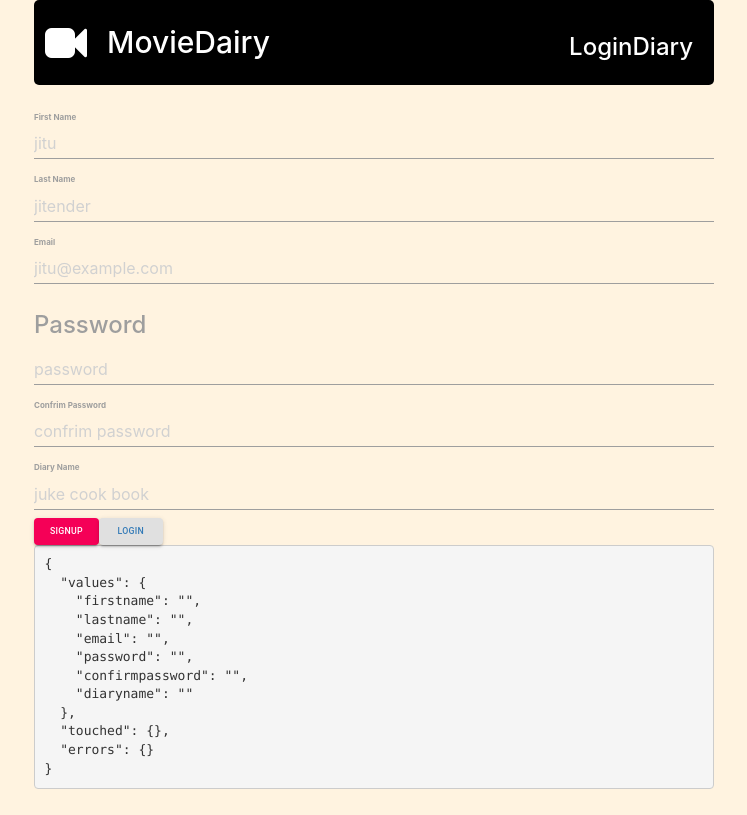
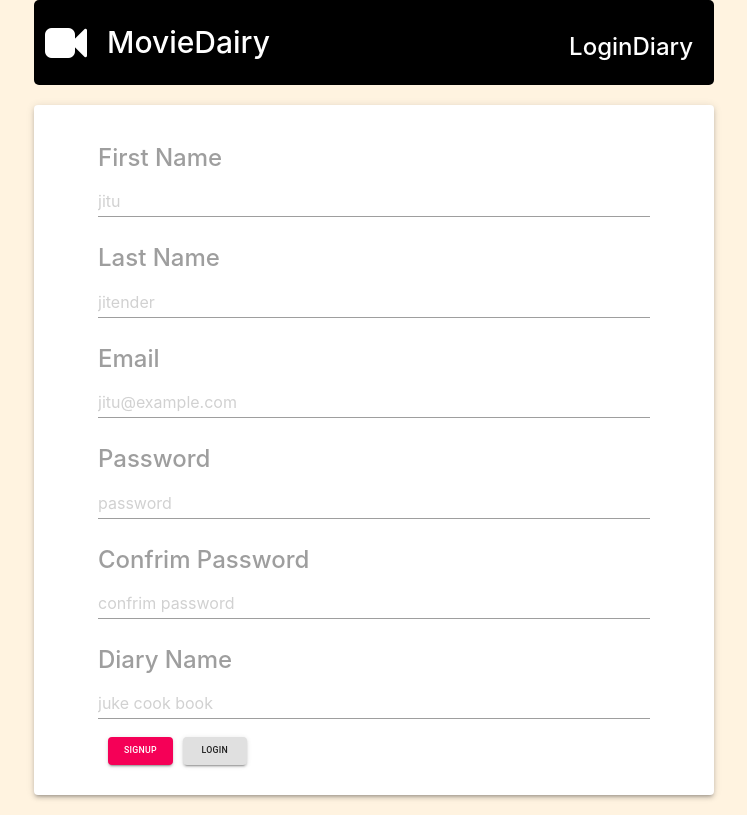
Before and after one commit to imcodekhan/movie-diary_0.2, a React (Create React App) app: page /signup in a window 1280 px wide. Shown: the whole page, without its empty margins (266-1013 px from the left). Built offline with nearby package versions, Linux system fonts and the light colour scheme.

Commit message:
done iwth context and formik

```diff
--- a/src/App.js
+++ b/src/App.js
@@ -9,10 +9,11 @@ import {
   Switch,
   Redirect,
 } from "react-router-dom";
-
 import { ACTIONS } from "./shared/utils/Actions";
-import Signup from "./sign/Signup";
+import FormikSignup from "./sign/Signup";
 import userContext from "./sign/userContext";
+import { history } from "react-router-dom";
+import { users } from "./shared/utils/DummyData";
 
 const API_KEY = "k_92BxqCro";
 
@@ -70,6 +71,11 @@ const reducer = (state, action) => {
       return {
         ...state,
         user: action.payload,
+      };
+    case ACTIONS.LOAD_FAV_MOVIES:
+      return {
+        ...state,
+        favMovies: action.payload,
       };
     default:
       return state;
@@ -170,11 +176,20 @@ const App = () => {
     }
   };
 
+  const handleSignUp = (user) => {
+    console.log("hello world from signup");
+    const newUser = { ...user, favMovies: [] };
+    users.push(newUser);
+    dispatch({ type: ACTIONS.TOGGLE_LOGIN, payload: user });
+  };
   const handleLogin = (user) => {
+    console.log("hello from login handle");
     dispatch({ type: ACTIONS.TOGGLE_LOGIN, payload: user });
+    dispatch({ type: ACTIONS.LOAD_FAV_MOVIES, payload: user.favMovies });
   };
   const handleLogout = () => {
     dispatch({ type: ACTIONS.TOGGLE_LOGIN, payload: false });
+    dispatch({ type: ACTIONS.LOAD_FAV_MOVIES, payload: [] });
   };
 
   const handleDeleteButton = (index) => {
@@ -208,7 +223,7 @@ const App = () => {
   //     )
   //     .catch((err) => console.log(err));
   // }, []);
-
+  console.log(users);
   return (
     <userContext.Provider value={state.user}>
       <div style={{ margin: "0px 300px" }}>
@@ -239,7 +254,7 @@ const App = () => {
               <FormikLogin handleLogin={handleLogin} />
             </Route>
             <Route path="/signup" exact>
-              <Signup />
+              <FormikSignup handleSignUp={handleSignUp} />
             </Route>
             <Redirect to="/" />
           </Switch>
--- a/src/diary/Diary.jsx
+++ b/src/diary/Diary.jsx
@@ -1,6 +1,7 @@
-import React, { useState } from "react";
+import React, { useState, useContext } from "react";
 import Tab from "./components/Tab";
 import { Link } from "react-router-dom";
+import userContext from "../sign/userContext";
 
 const Diary = ({
   favMovies,
@@ -8,12 +9,15 @@ const Diary = ({
   handleDeleteButton,
   handleNoteSave,
 }) => {
+  const login = useContext(userContext);
   console.log("Diary rendered");
+  console.log(login);
   const [showNote, setShowNote] = useState(false);
   const [showModal, setShowModal] = useState(false);
   const [newNote, setNewNote] = useState("");
   return (
     <div className="container">
+      {login ? <div>welocme to {login.diaryname}</div> : ""}
       <ul
         className="z-depth-3"
         style={{ margin: "10% 20%", display: "flex", flexDirection: "column" }}
--- a/src/shared/utils/Actions.js
+++ b/src/shared/utils/Actions.js
@@ -9,4 +9,5 @@ export const ACTIONS = {
   ADD_FAV_MOVIE: "add-fav-movie",
   REMOVE_FAV_MOVIE: "remove-fav-movie",
   TOGGLE_LOGIN: "toggle-login",
+  LOAD_FAV_MOVIES: "load-fav-movies",
 };
--- a/src/shared/utils/DummyData.js
+++ b/src/shared/utils/DummyData.js
@@ -6,7 +6,7 @@ export let users = [
     email: "jitu@example.com",
     password: "jitu@123",
     diaryname: "jitu theater",
-    favMOvies: [
+    favMovies: [
       {
         id: 1,
         fullTitle: "batman",
--- /dev/null
+++ b/src/shared/utils/History.jsx
@@ -0,0 +1,2 @@
+import { createBrowserHisotry } from "react-router-dom";
+export default createBrowserHisotry();
--- a/src/sign/Login.jsx
+++ b/src/sign/Login.jsx
@@ -1,29 +1,15 @@
-import React from "react";
+import React, { useState } from "react";
 import { withFormik, Field, Form } from "formik";
 import * as yup from "yup";
 import { Button, Container, Paper } from "@material-ui/core";
 import { Link } from "react-router-dom";
 import { users } from "../shared/utils/DummyData";
 
-const Login = ({ values, errors, touched, isSubmitting, handleLogin }) => (
-  <Paper
-    elevation={3}
-    style={{
-      height: 500,
-      maxWidth: 800,
-      textAlign: "center",
-      marginLeft: "30%",
-    }}
-  >
-    <Container maxWidth="sm">
-      <Form
-        style={{
-          height: 500,
-          maxWidth: 800,
-          textAlign: "center",
-          marginTop: "30%",
-        }}
-      >
+const Login = ({ errors, touched, isSubmitting }) => {
+  return (
+    <Paper elevation={3}>
+      <Container>
+        <Form>
           <div>
             <label htmlFor="email">
               <h3>Email</h3>
@@ -45,25 +31,30 @@ const Login = ({ values, errors, touched, isSubmitting, handleLogin }) => (
             variant="contained"
             color="secondary"
             disabled={isSubmitting}
+            style={{ margin: 10 }}
           >
             Login
           </Button>
-        <Button>
-          <Link to="/signup">Sign up</Link>
+          <Link to="/signup">
+            <Button variant="contained" style={{ margin: 10 }}>
+              Sign up
             </Button>
+          </Link>
         </Form>
       </Container>
     </Paper>
   );
+};
 
 const FormikLogin = withFormik({
-  mapPropsToValues({ email, password }) {
+  mapPropsToValues({ email, password, handleLogin }) {
     return {
       email: email || "jitu@example.com",
       password: password || "jitu@123456",
     };
   },
-  handleSubmit(values, { setSubmitting, setErrors, resetForm }) {
+
+  handleSubmit(values, { setSubmitting, setErrors, resetForm, props }) {
     setTimeout(() => {
       const user = users.find((u) => u.email === values.email);
 
@@ -73,10 +64,9 @@ const FormikLogin = withFormik({
         if (values.password === user.password) {
           setErrors({ password: "password is wrong" });
         } else {
-          // handleLogin(user);
-          console.log(user);
-
+          props.handleLogin(user);
           resetForm();
+          //redirect to /diary
         }
       }
 
--- a/src/sign/Signup.jsx
+++ b/src/sign/Signup.jsx
@@ -3,21 +3,31 @@ import { Link } from "react-router-dom";
 import { withFormik, Form, Field } from "formik";
 import { Button } from "@material-ui/core";
 import * as yup from "yup";
+import { users } from "../shared/utils/DummyData";
+import { Paper, Container } from "@material-ui/core";
 
 const Signup = ({ values, touched, errors, isSubmitting }) => (
-  <Form href="/diary">
+  <Paper elevation={3}>
+    <Container>
+      <Form href="/diary" style={{ margin: 20, padding: 20 }}>
         <div>
-      <label htmlFor="firstname">First Name</label>
+          <label htmlFor="firstname">
+            <h3>First Name</h3>
+          </label>
           <Field name="firstname" type="text" placeholder="jitu" />
           {touched.firstname && errors.firstname && <p>{errors.firstname}</p>}
         </div>
         <div>
-      <label htmlFor="lastname">Last Name</label>
+          <label htmlFor="lastname">
+            <h3>Last Name</h3>
+          </label>
           <Field name="lastname" type="text" placeholder="jitender" />
           {touched.lastname && errors.lastname && <p>{errors.lastname}</p>}
         </div>
         <div>
-      <label htmlFor="email">Email</label>
+          <label htmlFor="email">
+            <h3>Email</h3>
+          </label>
           <Field name="email" type="email" placeholder="jitu@example.com" />
           {touched.email && errors.email && <p>{errors.email}</p>}
         </div>
@@ -30,7 +40,9 @@ const Signup = ({ values, touched, errors, isSubmitting }) => (
           {touched.password && errors.password && <p>{errors.password}</p>}
         </div>
         <div>
-      <label htmlFor="confirmpassword">Confrim Password</label>
+          <label htmlFor="confirmpassword">
+            <h3>Confrim Password</h3>
+          </label>
           <Field
             name="confirmpassword"
             type="text"
@@ -41,7 +53,9 @@ const Signup = ({ values, touched, errors, isSubmitting }) => (
           )}
         </div>
         <div>
-      <label htmlFor="diaryname">Diary Name</label>
+          <label htmlFor="diaryname">
+            <h3>Diary Name</h3>
+          </label>
           <Field name="diaryname" type="text" placeholder="juke cook book" />
           {touched.diaryname && errors.diaryname && <p>{errors.diaryname}</p>}
         </div>
@@ -50,14 +64,19 @@ const Signup = ({ values, touched, errors, isSubmitting }) => (
           disabled={isSubmitting}
           variant="contained"
           color="secondary"
+          style={{ margin: 10 }}
         >
           signup
         </Button>
+        <Link to="/login">
           <Button variant="contained" color="default">
-      <Link to="/login">Login</Link>
+            Login
           </Button>
-    <pre>{JSON.stringify({ values, touched, errors }, null, 2)}</pre>
+        </Link>
+        {/* <pre>{JSON.stringify({ values, touched, errors }, null, 2)}</pre> */}
       </Form>
+    </Container>
+  </Paper>
 );
 const FormikSignup = withFormik({
   mapPropsToValues({ email, password, firstname, lastname, diaryname }) {
@@ -81,16 +100,18 @@ const FormikSignup = withFormik({
 
     diaryname: yup.string().required(),
   }),
-  handleSubmit(values, history, { setSubmitting, setErrors, resetForm }) {
+  handleSubmit(values, { setSubmitting, setErrors, resetForm, props }) {
     setTimeout(() => {
-      if (values.email === "jitu@example.com") {
-        setErrors({ email: "The email has taken" });
-      } else {
+      const user = users.find((u) => u.email === values.email);
+
+      if (user === undefined) {
         console.log(values);
+        props.handleSignUp(values);
+        resetForm();
+      } else if (user.email === values.email) {
+        setErrors({ email: "email is taken" });
+      }
 
-        resetForm();
-        history.push("/");
-      }
       setSubmitting(false);
     }, 2000);
   },
```
Lines whose indentation alone changed are shown as unchanged.
